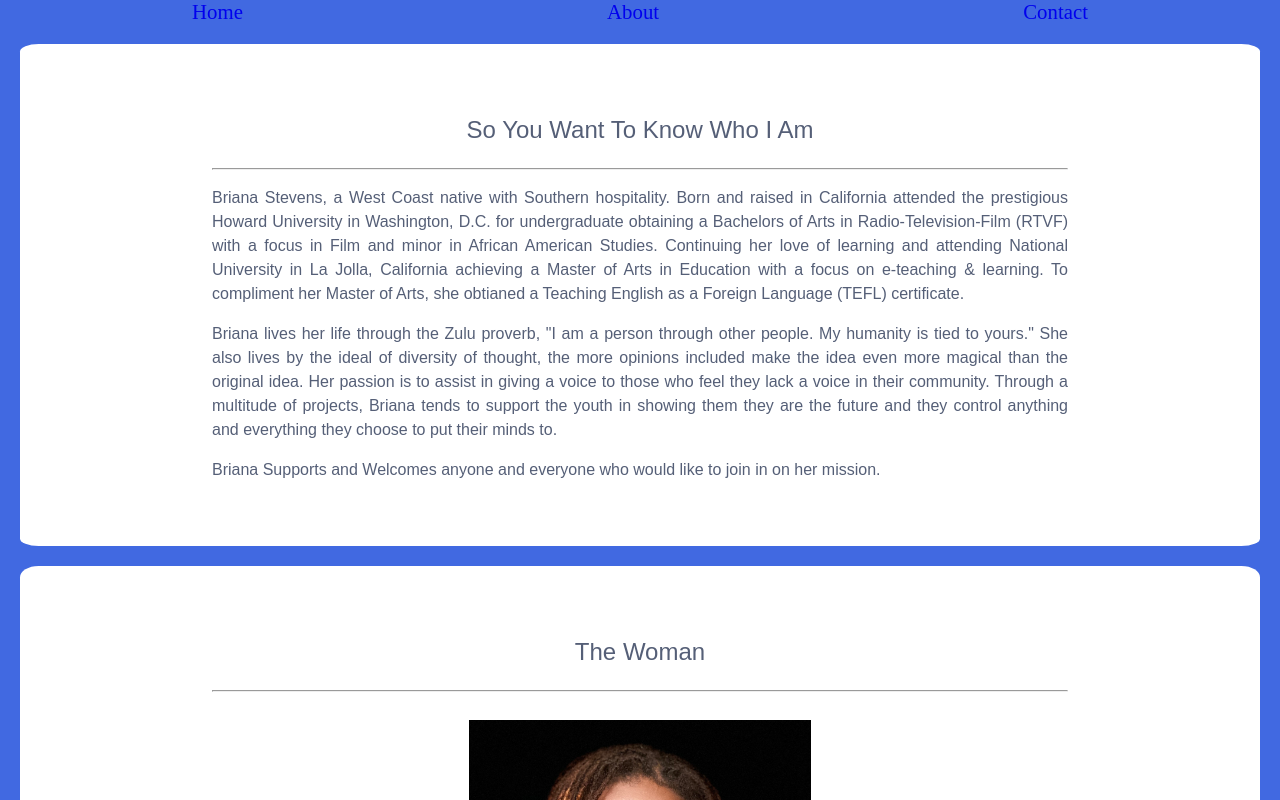
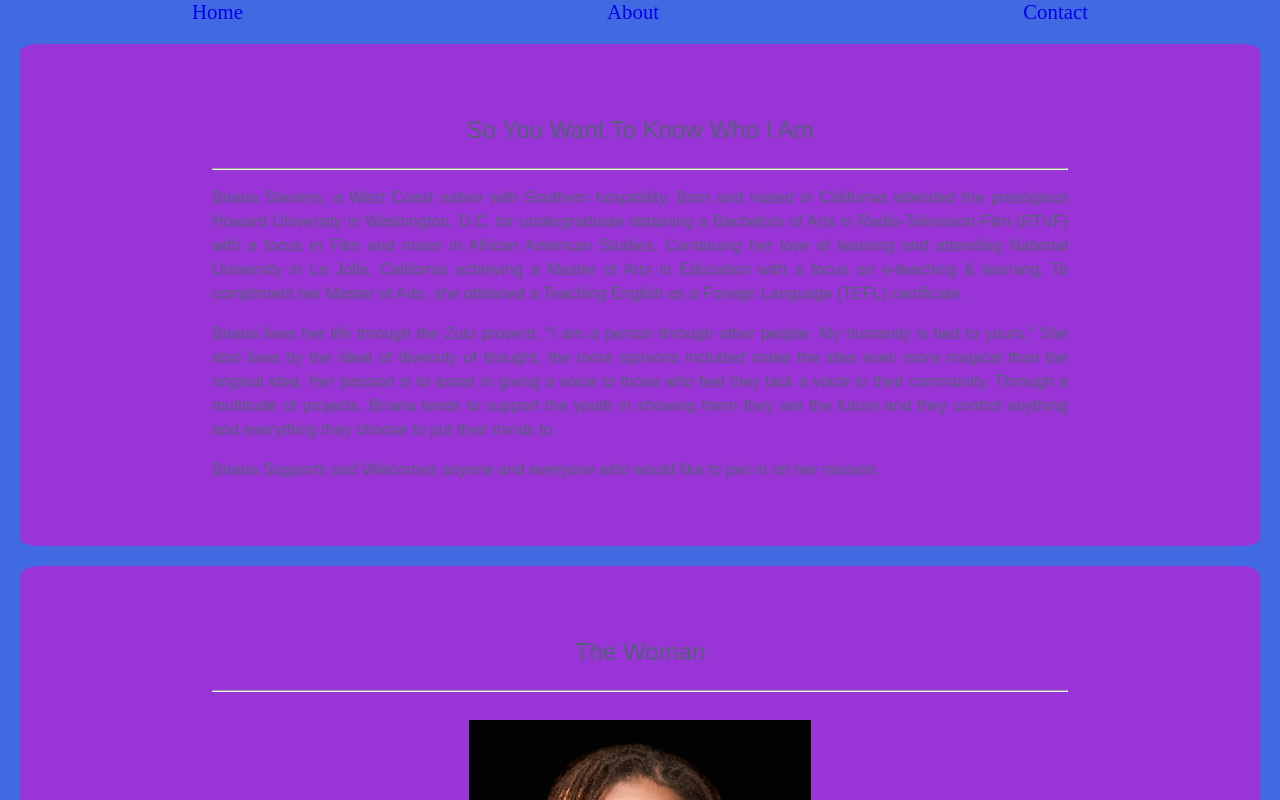
Before and after one commit to JustSpokenCodes/crownyourrights, a React (Create React App) app in the folder crownyr/: page /about in a window 1280 px wide. Shown: the top 800 px of the page. Built offline with nearby package versions, Linux system fonts and the light colour scheme.

Commit message:
color change on about page

```diff
--- a/crownyr/src/components/about.scss
+++ b/crownyr/src/components/about.scss
@@ -1,5 +1,5 @@
 .card {
-    background: #fff;
+    background: rgb(153, 53, 215);
     padding: 3rem 12rem;
     line-height: 1.5;
     border-radius: 1.5%;
```
